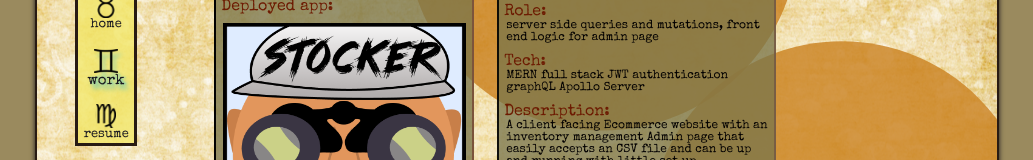
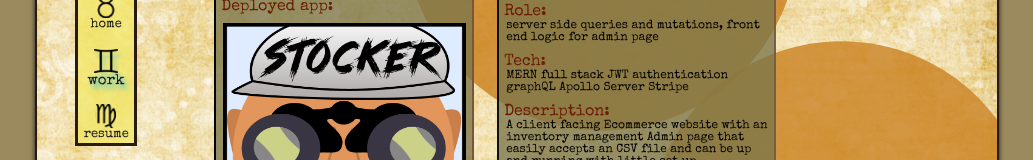
Before and after one commit to Ydennekrf/Juicy-Port, a React (Create React App) app: page / in a window 1280 px wide. Both pictures are taken after a click on the link "work". Shown: the part 344-504 px from the top of the page, without its empty margins (125-1158 px from the left). Built offline with nearby package versions, Linux system fonts and the light colour scheme; a web font is replaced by a local one.

Commit message:
added tech in work 1

```diff
--- a/src/components/pages/sub-pages/Work1.js
+++ b/src/components/pages/sub-pages/Work1.js
@@ -13,7 +13,7 @@ function Work1() {
         <span className="focus-work">Role:</span>
           <p>server side queries and mutations, front end logic for admin page</p>
           <span className="focus-work">Tech:</span>
-          <p>MERN full stack  JWT authentication  graphQL  Apollo Server</p>
+          <p>MERN full stack  JWT authentication  graphQL  Apollo Server Stripe</p>
           <span className="focus-work">Description:</span>
           <p>A client facing Ecommerce website with an inventory management Admin page that easily accepts an CSV file and can be up and running with little set up.</p>
         </div>
```
